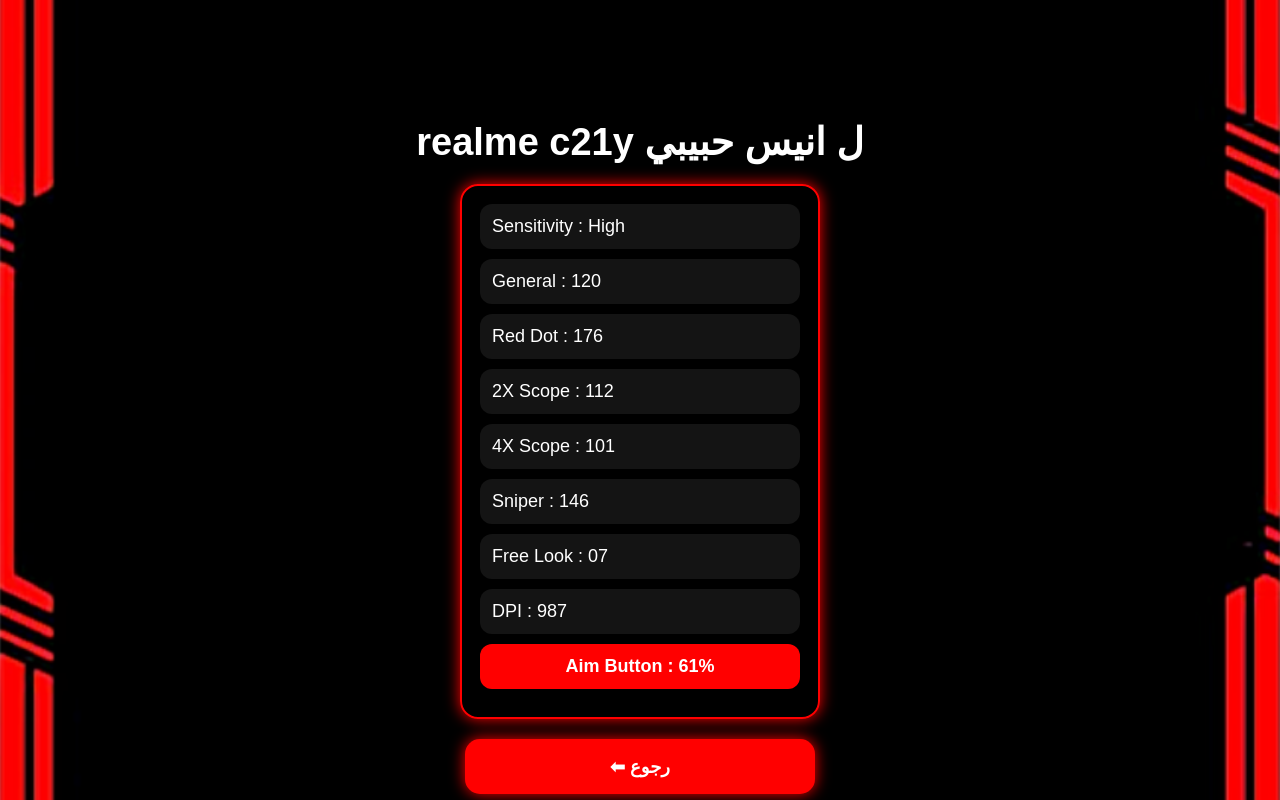
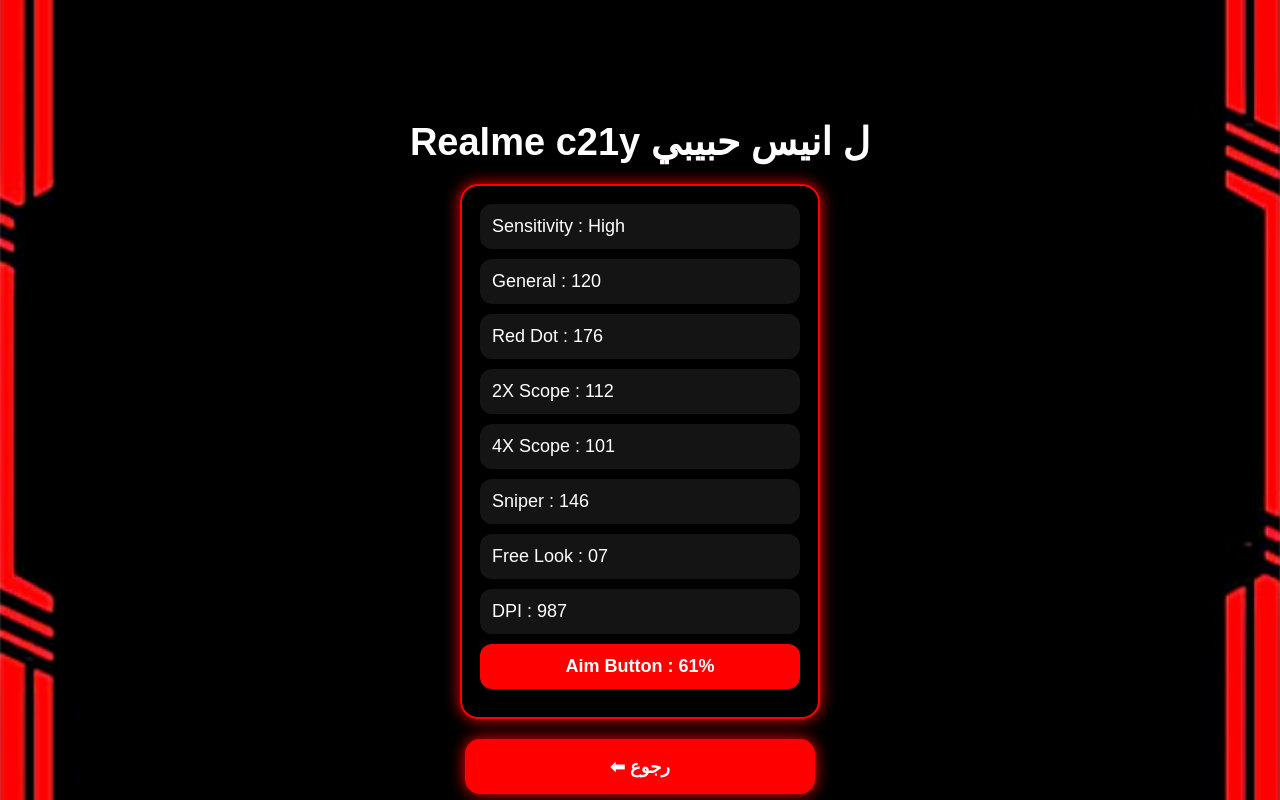
Before and after one commit to kalihaker00-cmd/Speedxhud, a plain HTML site: page Realmec21y.html in a window 1280 px wide. Drawn offline with Linux system fonts and the light colour scheme.

Commit message:
Add files via upload

```diff
--- a/Realmec21y.html
+++ b/Realmec21y.html
@@ -3,7 +3,7 @@
 <head>
 <meta charset="UTF-8">
 <meta name="viewport" content="width=device-width, initial-scale=1.0">
-<title>realme c 21c</title>
+<title>Realme c 21c</title>
 <link rel="stylesheet" href="style.css">
 
 <style>
@@ -39,7 +39,7 @@
 
 <body>
 
-<div class="title"> realme c21y ل انيس حبيبي</div>
+<div class="title">Realme c21y ل انيس حبيبي</div>
 
 <div class="card">
 
```
